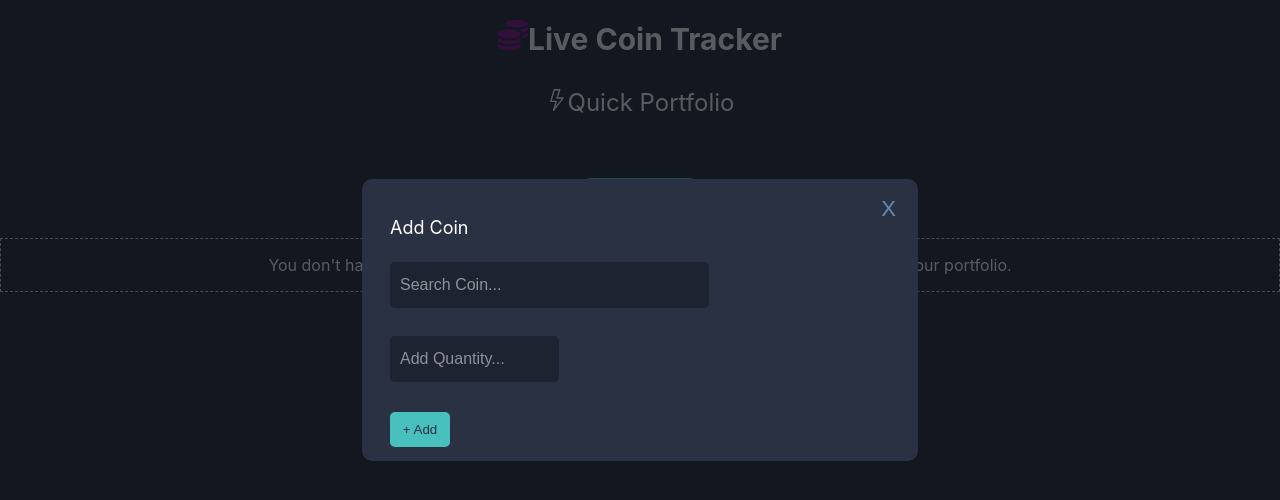
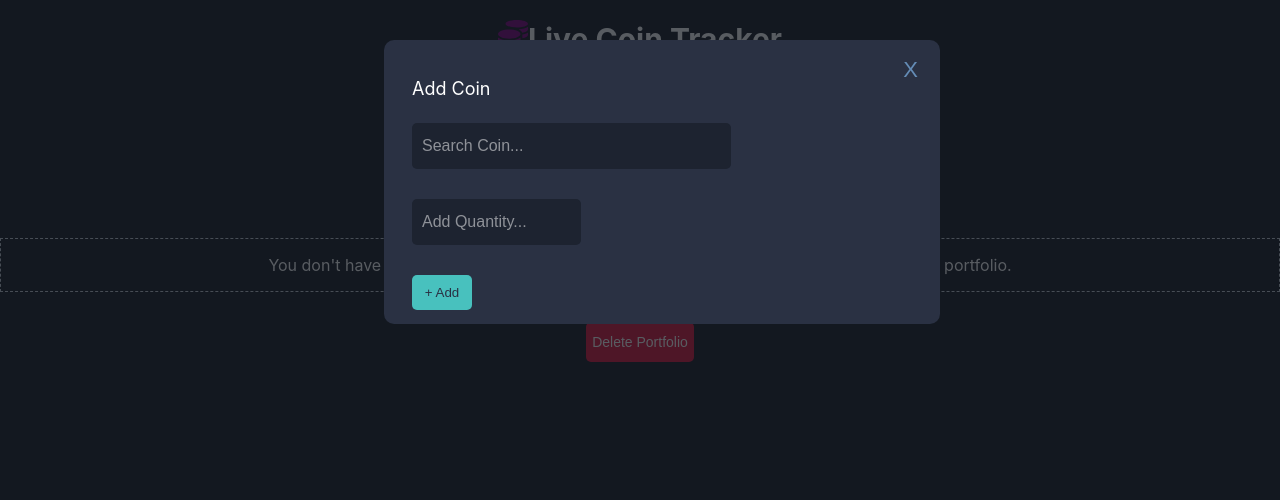
Before and after one commit to niallb01/react-crypto-tracker-api, a React (Create React App) app: page /portfolio in a window 1280 px wide. Both pictures are taken after a click on the button "+ Add Coin". Shown: the top 500 px of the page. Built offline with nearby package versions, Linux system fonts and the light colour scheme.

Commit message:
portfolio modal changed

```diff
--- a/src/App.css
+++ b/src/App.css
@@ -209,6 +209,11 @@
   font-size: 16px;
 }
 
+.input-coin {
+  list-style-type: none;
+  display: contents;
+}
+
 /* ul li {
   display: inline;
 } */
@@ -317,6 +322,33 @@
   font-size: 14px;
 }
 
+.modal-content-portfolio {
+  display: flex;
+  flex-direction: column;
+  width: 500px;
+  position: absolute;
+  top: 5%;
+  left: 30%;
+  line-height: 1.4;
+  background: #2a3143;
+  padding: 14px 28px;
+  border-radius: 10px;
+  max-width: 600px;
+  min-width: 300px;
+}
+
+li {
+  display: inline-flex;
+  /* height: 20px; */
+  width: 200px;
+  justify-content: space-between;
+  /* height: auto; */
+}
+
+.item-1 {
+  width: 10px;
+}
+
 .Toastify__toast-container--top-center {
   --toastify-toast-width: 370px;
   --toastify-toast-background: #fff;
@@ -359,7 +391,7 @@
 
   .coin-row {
     display: flex;
-    justify-content: space-evenly;
+    justify-content: space-between;
     align-items: center;
     flex-wrap: wrap;
     background: #2a3143;
@@ -370,7 +402,7 @@
 
   .portfolio-row {
     display: flex;
-    justify-content: space-evenly;
+    justify-content: space-between;
     align-items: center;
     flex-wrap: wrap;
     background: #2a3143;
--- a/src/Modal.css
+++ b/src/Modal.css
@@ -9,15 +9,10 @@
   overflow-y: hidden;
 }
 
-.input-coin {
-  list-style-type: none;
-  display: inline;
-  /* display: inline-flex; */
-  /* flex-direction: row; */
-}
-
 .input-crypto-icon {
   width: 20px;
+  height: 20px;
+  margin-top: 15px;
 }
 
 .input-coin:hover {
@@ -114,6 +109,7 @@
   color: #ffffff;
   border-width: 0em;
   font-size: 16px;
+  margin-bottom: 30px;
 }
 
 .edit-coin-input {
--- a/src/components/MarketCap.jsx
+++ b/src/components/MarketCap.jsx
@@ -2,7 +2,7 @@
   return (
     <>
       {/* <p className="market-cap">Mkt Cap: £{props.marketCap}</p> */}
-      <p className="market-cap">Mkt Cap: £{props.marketCap}</p>
+      <p className="market-cap">Mkt Cap: £{props.marketCap}b</p>
     </>
   );
 };
--- a/src/components/Rank.jsx
+++ b/src/components/Rank.jsx
@@ -1,7 +1,7 @@
 const Rank = (props) => {
   return (
     <>
-      <div style={{ width: "10px" }}>
+      <div className="item-1">
         <p className="rank">{props.rank}</p>
       </div>
     </>
--- a/src/inputcomponents/Name.jsx
+++ b/src/inputcomponents/Name.jsx
@@ -1,9 +1,7 @@
 const Name = (props) => {
   return (
     <>
-      <p className="input-coin-name">
-        <strong>{props.name}</strong>
-      </p>
+      <p className="input-coin-name">{props.name}</p>
     </>
   );
 };
--- a/src/inputcomponents/Symbol.jsx
+++ b/src/inputcomponents/Symbol.jsx
@@ -1,9 +1,7 @@
 const Symbol = (props) => {
   return (
     <>
-      <p className="input-coin-symbol">
-        <strong> ({props.symbol})</strong>
-      </p>
+      <p className="input-coin-symbol">({props.symbol})</p>
     </>
   );
 };
--- a/src/pagecomponents/Home.jsx
+++ b/src/pagecomponents/Home.jsx
@@ -117,8 +117,8 @@
                   image={coin.image}
                   name={coin.name}
                   symbol={coin.symbol.toUpperCase()}
-                  marketCap={coin.market_cap.toLocaleString()}
-                  coinPrice={coin.current_price.toLocaleString()}
+                  marketCap={(coin.market_cap / 1000000000).toFixed(2)}
+                  coinPrice={coin.current_price.toFixed(2)}
                   twentyFourHour={coin.price_change_percentage_24h.toFixed(1)}
                   fdv={
                     coin.fully_diluted_valuation
--- a/src/pagecomponents/Portfolio.jsx
+++ b/src/pagecomponents/Portfolio.jsx
@@ -37,6 +37,7 @@
     });
     portfolioCopy.splice(indexOf, 1);
     props.addPortfolio(portfolioCopy);
+    setPortfolioModal(!portfolioModal);
   };
 
   const onUpdatePortfolioCoin = (name, quantity) => {
@@ -93,7 +94,7 @@
       {portfolioModal && (
         <div className="modal">
           <div onClick={togglePortfolioModal} className="overlay"></div>
-          <div className="modal-content">
+          <div className="modal-content-portfolio">
             <h4 className="modal-header">Add Coin</h4>
             <input
               className="portfolio-search"
@@ -159,21 +160,14 @@
         );
       })}
 
-      <div className="add-portfolio-coin-text">
-        <p>
-          You don't have any holdings at the moment. Click Add a Coin button to
-          add Coins to your portfolio.
-        </p>
-      </div>
-
-      {/* {coinPortfolio.length < 0 && (
+      {coinPortfolio.length === 0 && (
         <div className="add-portfolio-coin-text">
           <p>
             You don't have any holdings at the moment. Click Add a Coin button
             to add Coins to your portfolio.
           </p>
         </div>
-      )} */}
+      )}
 
       <div className="delete-portfolio-btn">
         <button onClick={onDeletePortfolio} className="delete-coin-button">
```
